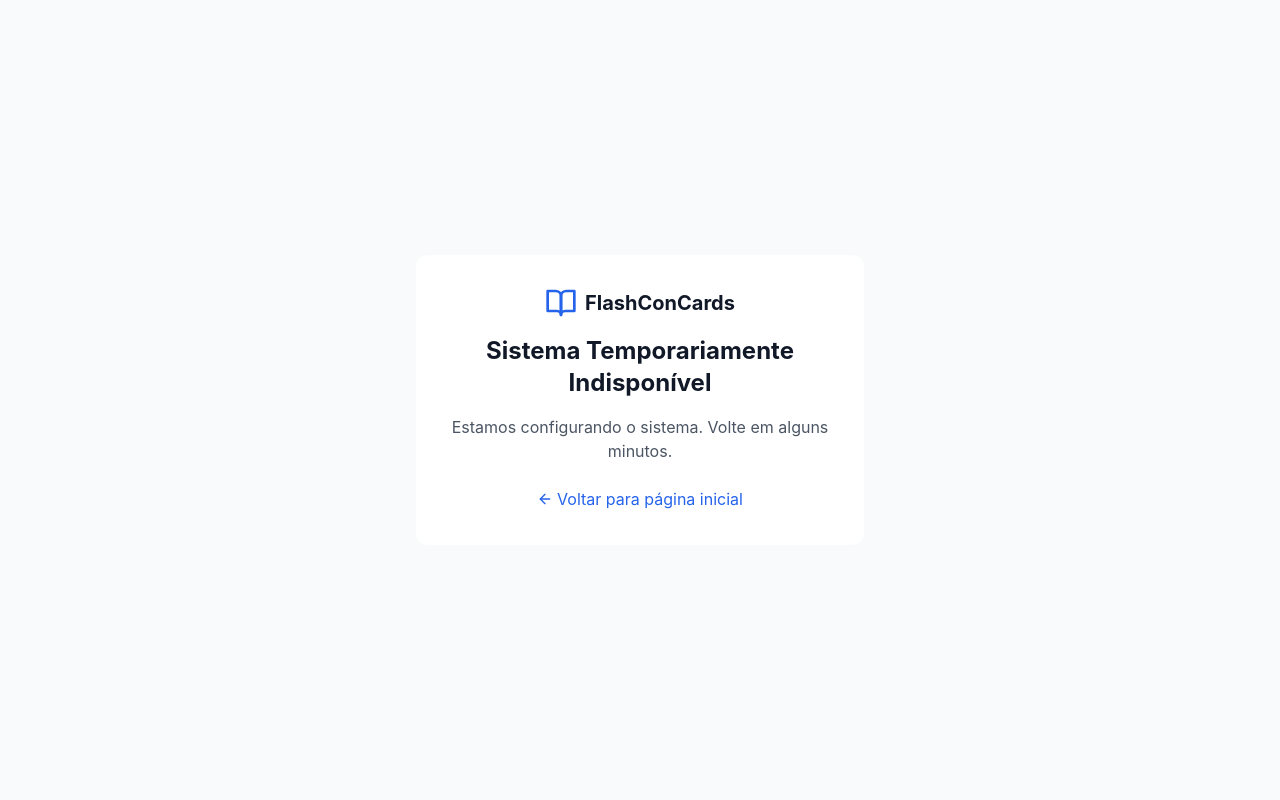
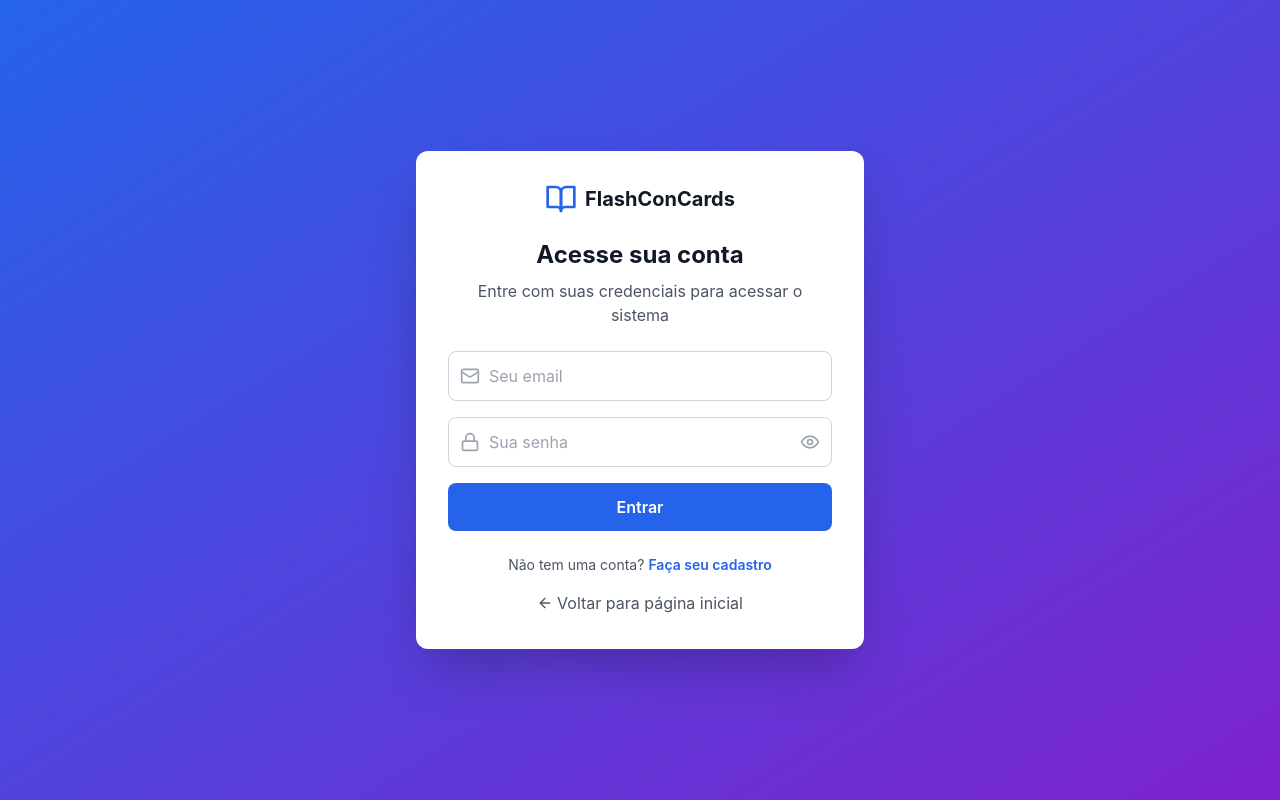
Before and after one commit to FlashConCards/flashconcards, a Next.js app: page /login in a window 1280 px wide. Built offline with nearby package versions, Linux system fonts and the light colour scheme.

Commit message:
Corrigir página de login e remover mensagens temporárias

```diff
--- a/app/login/page.tsx
+++ b/app/login/page.tsx
@@ -1,37 +1,109 @@
 'use client'
 
+import { useState } from 'react'
 import { motion } from 'framer-motion'
-import { BookOpen, ArrowLeft } from 'lucide-react'
+import { BookOpen, ArrowLeft, Eye, EyeOff, Mail, Lock } from 'lucide-react'
 import Link from 'next/link'
 
 export default function LoginPage() {
+  const [showPassword, setShowPassword] = useState(false)
+  const [email, setEmail] = useState('')
+  const [password, setPassword] = useState('')
+  const [isLoading, setIsLoading] = useState(false)
+
+  const handleSubmit = async (e: React.FormEvent) => {
+    e.preventDefault()
+    setIsLoading(true)
+
+    // Simular login (por enquanto)
+    setTimeout(() => {
+      setIsLoading(false)
+      // Redirecionar para dashboard
+      window.location.href = '/dashboard/paid'
+    }, 1000)
+  }
+
   return (
-    <div className="min-h-screen bg-gray-50 flex items-center justify-center">
+    <div className="min-h-screen bg-gradient-to-br from-blue-600 to-purple-700 flex items-center justify-center">
       <motion.div
         initial={{ opacity: 0, y: 20 }}
         animate={{ opacity: 1, y: 0 }}
-        className="bg-white rounded-xl p-8 max-w-md w-full mx-4 text-center"
+        className="bg-white rounded-xl p-8 max-w-md w-full mx-4 text-center shadow-2xl"
       >
-        <div className="flex items-center justify-center mb-4">
-          <BookOpen className="h-8 w-8 text-primary-600" />
+        <div className="flex items-center justify-center mb-6">
+          <BookOpen className="h-8 w-8 text-blue-600" />
           <span className="ml-2 text-xl font-bold text-gray-900">FlashConCards</span>
         </div>
 
-        <h1 className="text-2xl font-bold text-gray-900 mb-4">
-          Sistema Temporariamente Indisponível
+        <h1 className="text-2xl font-bold text-gray-900 mb-2">
+          Acesse sua conta
         </h1>
 
         <p className="text-gray-600 mb-6">
-          Estamos configurando o sistema. Volte em alguns minutos.
+          Entre com suas credenciais para acessar o sistema
+        </p>
+
+        <form onSubmit={handleSubmit} className="space-y-4">
+          <div>
+            <div className="relative">
+              <Mail className="absolute left-3 top-1/2 transform -translate-y-1/2 h-5 w-5 text-gray-400" />
+              <input
+                type="email"
+                placeholder="Seu email"
+                value={email}
+                onChange={(e) => setEmail(e.target.value)}
+                className="w-full pl-10 pr-4 py-3 border border-gray-300 rounded-lg focus:ring-2 focus:ring-blue-500 focus:border-transparent"
+                required
+              />
+            </div>
+          </div>
+
+          <div>
+            <div className="relative">
+              <Lock className="absolute left-3 top-1/2 transform -translate-y-1/2 h-5 w-5 text-gray-400" />
+              <input
+                type={showPassword ? 'text' : 'password'}
+                placeholder="Sua senha"
+                value={password}
+                onChange={(e) => setPassword(e.target.value)}
+                className="w-full pl-10 pr-12 py-3 border border-gray-300 rounded-lg focus:ring-2 focus:ring-blue-500 focus:border-transparent"
+                required
+              />
+              <button
+                type="button"
+                onClick={() => setShowPassword(!showPassword)}
+                className="absolute right-3 top-1/2 transform -translate-y-1/2 text-gray-400 hover:text-gray-600"
+              >
+                {showPassword ? <EyeOff className="h-5 w-5" /> : <Eye className="h-5 w-5" />}
+              </button>
+            </div>
+          </div>
+
+          <button
+            type="submit"
+            disabled={isLoading}
+            className="w-full bg-blue-600 text-white py-3 px-4 rounded-lg hover:bg-blue-700 transition-colors font-semibold disabled:opacity-50"
+          >
+            {isLoading ? 'Entrando...' : 'Entrar'}
+          </button>
+        </form>
+
+        <div className="mt-6 text-center">
+          <p className="text-sm text-gray-600 mb-4">
+            Não tem uma conta?
+            <Link href="/payment" className="text-blue-600 hover:text-blue-700 font-semibold ml-1">
+              Faça seu cadastro
+            </Link>
           </p>
 
           <Link
             href="/"
-          className="inline-flex items-center text-primary-600 hover:text-primary-700"
+            className="inline-flex items-center text-gray-600 hover:text-gray-800"
           >
             <ArrowLeft className="h-4 w-4 mr-1" />
             Voltar para página inicial
           </Link>
+        </div>
       </motion.div>
     </div>
   )
```
Lines whose indentation alone changed are shown as unchanged.
